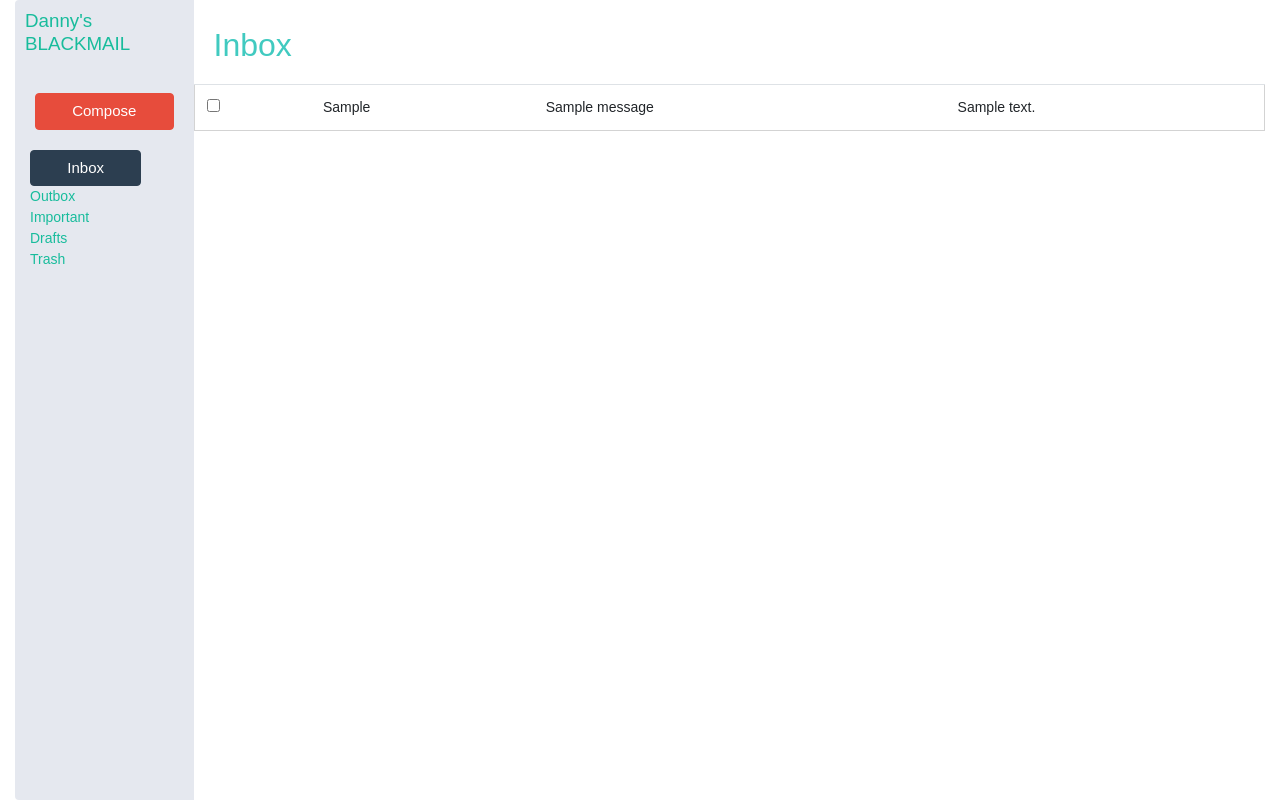
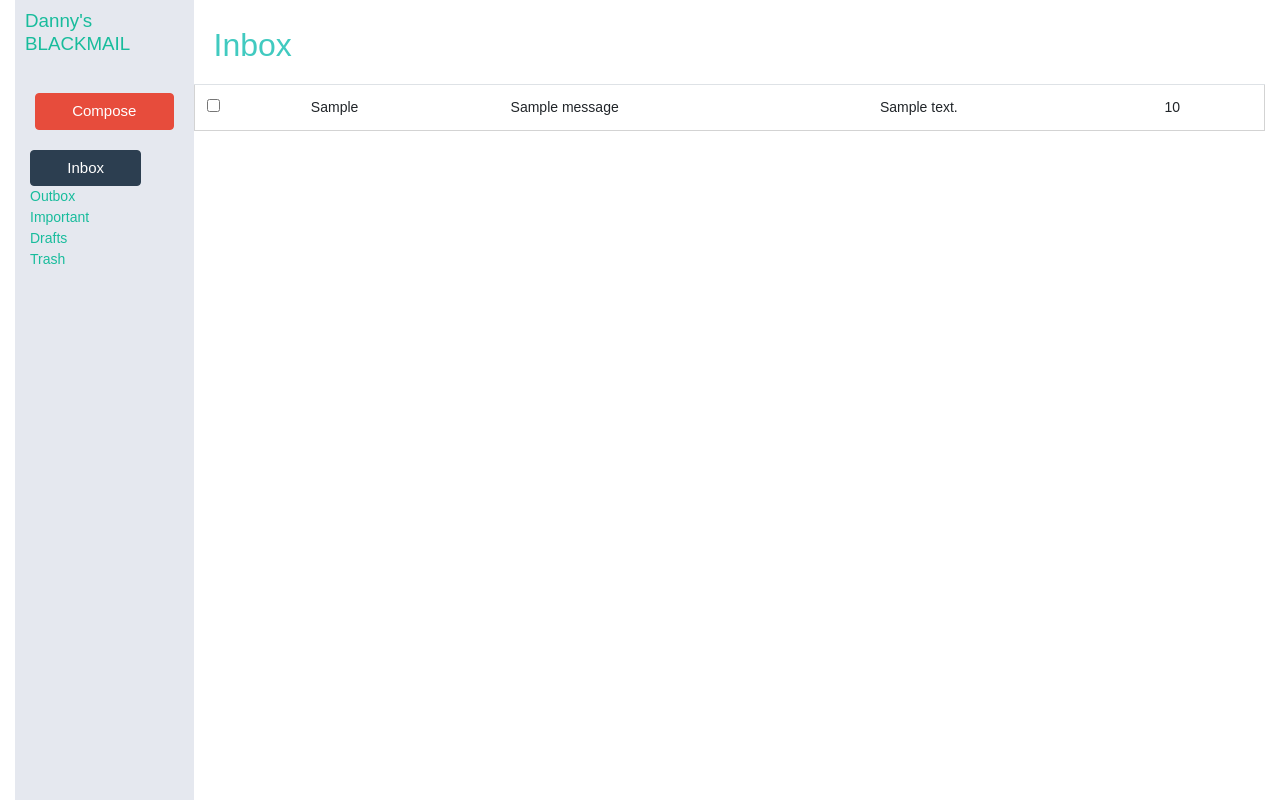
Before and after one commit to aminsol/BlackMailProject, a PHP site: page /inbox.php in a window 1280 px wide. Run offline with PHP 8.4, Linux system fonts and the light colour scheme; tables that the repository leaves empty or names only in its code hold one stand-in row (values such as "Sample post"); data that the repository does not hold is empty; some libraries are stand-ins or nearby versions.

Commit message:
initial commit

```diff
--- a/inbox.php
+++ b/inbox.php
@@ -50,9 +50,10 @@ require_once "config.php";
                                 <td class="checkbox">
                                     <input type="checkbox" class="mail-mini-box" title="">
                                 </td>
-                                <td class="inbox-message" ><?php echo $row['sender'] ?></td>
-                                <td class="inbox-message"><?php echo $row['subject'] ?></td>
+                                <td class="inbox-message text-left" ><?php echo $row['sender'] ?></td>
+                                <td class="inbox-message text-left"><?php echo $row['subject'] ?></td>
                                 <td class="inbox-message text-left"> <?php echo $row['message'] ?></td>
+                                <td class="inbox-message text-left">  <?php echo $row['amount']?></td>
                     </tr>
                     <?php
                         }
--- a/outbox.php
+++ b/outbox.php
@@ -51,9 +51,10 @@ require_once "config.php";
                                 <td class="checkbox">
                                     <input type="checkbox" class="mail-mini-box" title="">
                                 </td>
-                                <td class="inbox-message"><?php echo $row['receiver'] ?></td>
-                                <td class="inbox-message"><?php echo $row['subject'] ?></td>
+                                <td class="inbox-message text-left" ><?php echo $row['sender'] ?></td>
+                                <td class="inbox-message text-left"><?php echo $row['subject'] ?></td>
                                 <td class="inbox-message text-left"> <?php echo $row['message'] ?></td>
+                                <td class="inbox-message text-left"><?php echo $row['amount']?></td>
                             </tr>
                             <?php
                         }
--- a/stylesheet/styleInboxOutbox.css
+++ b/stylesheet/styleInboxOutbox.css
@@ -4,8 +4,9 @@ html{
 body{
     font-family: Arial Helvetica, sans-serif;
     font-size: 14px;
-    background-color:  #ffffff;
+
     height: 100%;
+
 
 }
 
@@ -29,17 +30,14 @@ body{
     padding: auto;
     vertical-align: top;
     float: none;
-    background: none repeat scroll 0 0 #e5e8ef;
-    border-radius: 4px 0 0 4px;
+    background-color:  #e5e8ef;
     width: 25%;
 }
 
 .inbox-ui-frame .right-row{
-    border-radius: 0 4px 4px 0;
     width: 150%;
     display: table-cell;
     vertical-align: top;
-    float: none;
 }
 
 .inbox-ui-frame .left-row .inbox-Logo{
```
